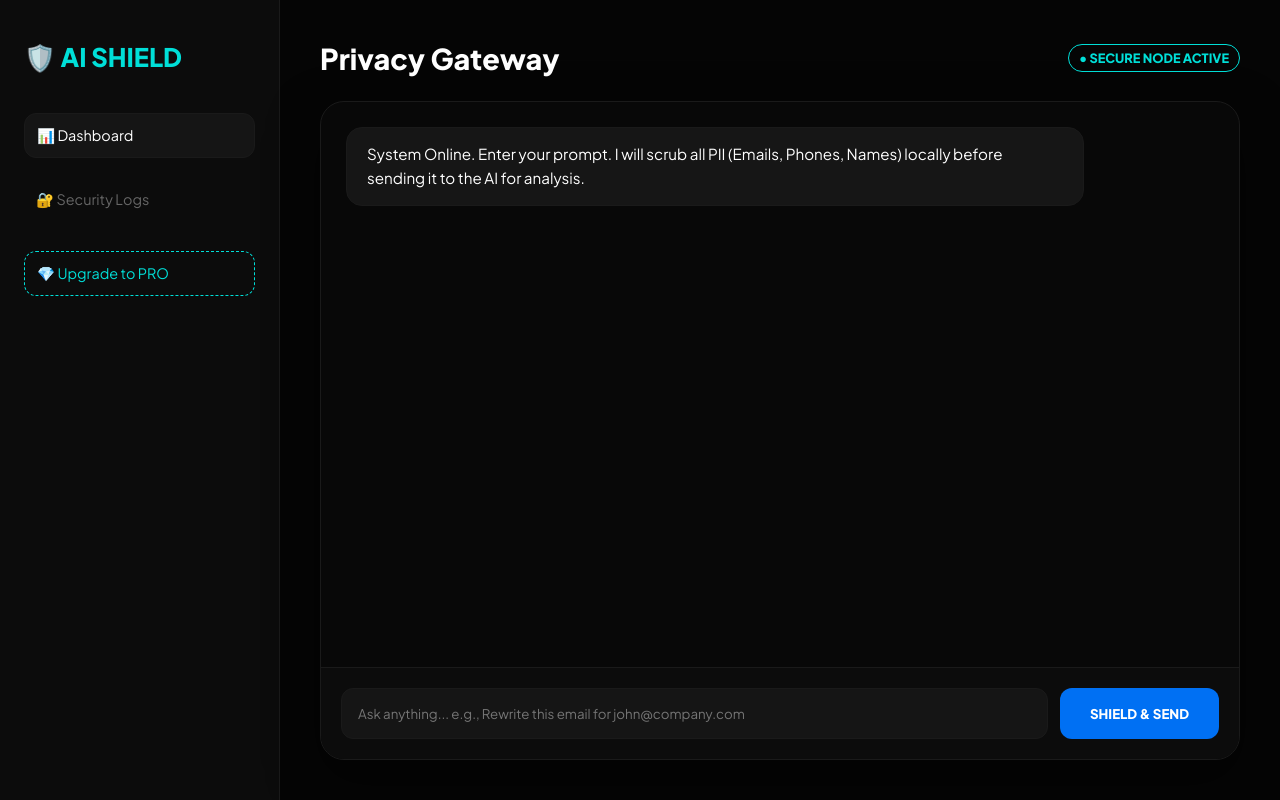
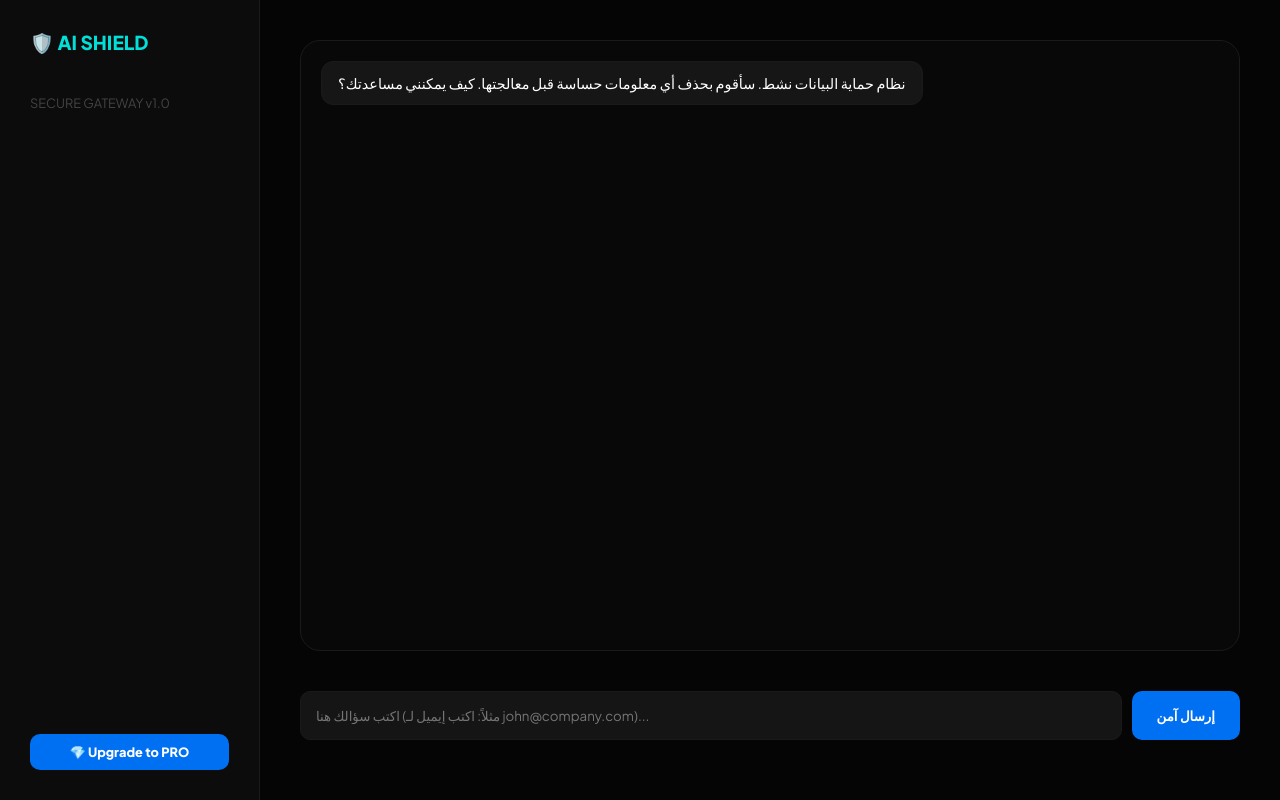
Before and after one commit to ghazghazibahaeddin-arch/clean-ai-project, a website: page index.html in a window 1280 px wide. Drawn offline with Linux system fonts and the light colour scheme.

Commit message:
Update index.html

```diff
--- a/index.html
+++ b/index.html
@@ -3,127 +3,80 @@
 <head>
     <meta charset="UTF-8">
     <meta name="viewport" content="width=device-width, initial-scale=1.0">
-    <title>AI SHIELD | Enterprise Privacy Gateway</title>
+    <title>AI SHIELD PRO | Enterprise Privacy</title>
     <link href="https://fonts.googleapis.com/css2?family=Plus+Jakarta+Sans:wght@400;600;800&display=swap" rel="stylesheet">
     <style>
-        :root { --bg: #050505; --card: #0c0c0c; --primary: #0070f3; --accent: #00dfd8; --text: #ffffff; --border: #1a1a1a; --danger: #ff3333; }
-        * { box-sizing: border-box; transition: all 0.2s; font-family: 'Plus Jakarta Sans', sans-serif; }
-        body { margin: 0; background: var(--bg); color: var(--text); display: flex; height: 100vh; overflow: hidden; }
-
-        .sidebar { width: 280px; background: var(--card); border-right: 1px solid var(--border); padding: 40px 24px; display: flex; flex-direction: column; gap: 20px; }
-        .logo { font-weight: 800; font-size: 1.6rem; color: var(--accent); margin-bottom: 20px; }
-        .nav-item { color: #666; text-decoration: none; padding: 12px; border-radius: 12px; cursor: pointer; display: flex; align-items: center; gap: 10px; font-size: 0.9rem; }
-        .nav-item.active { background: #151515; color: white; border: 1px solid var(--border); }
-
-        .main { flex: 1; padding: 40px; display: flex; flex-direction: column; gap: 25px; }
-        .chat-engine { flex: 1; background: #080808; border-radius: 24px; border: 1px solid var(--border); display: flex; flex-direction: column; overflow: hidden; box-shadow: 0 20px 50px rgba(0,0,0,0.5); }
-        #chatDisplay { flex: 1; padding: 25px; overflow-y: auto; display: flex; flex-direction: column; gap: 15px; }
-
-        .bubble { max-width: 85%; padding: 14px 20px; border-radius: 16px; font-size: 0.95rem; line-height: 1.6; }
-        .bubble.user { background: var(--primary); align-self: flex-end; color: white; }
-        .bubble.ai { background: #161616; border: 1px solid var(--border); align-self: flex-start; }
-        .bubble.shield-log { background: rgba(0, 223, 216, 0.05); border: 1px dashed var(--accent); color: var(--accent); align-self: center; font-size: 0.8rem; width: 100%; text-align: center; }
-
-        .input-area { padding: 20px; background: #0c0c0c; border-top: 1px solid var(--border); display: flex; gap: 12px; }
-        input { flex: 1; background: #151515; border: 1px solid var(--border); border-radius: 12px; color: white; padding: 16px; outline: none; }
-        .btn-send { background: var(--primary); color: white; border: none; padding: 0 30px; border-radius: 12px; cursor: pointer; font-weight: 700; }
-        .btn-send:disabled { opacity: 0.5; cursor: not-allowed; }
-
-        #toast { position: fixed; top: 20px; right: 20px; background: var(--danger); color: white; padding: 15px 25px; border-radius: 10px; display: none; z-index: 1000; font-weight: bold; }
+        :root { --bg: #050505; --card: #0c0c0c; --primary: #0070f3; --accent: #00dfd8; --text: #ffffff; --border: #1a1a1a; }
+        * { box-sizing: border-box; font-family: 'Plus Jakarta Sans', sans-serif; }
+        body { margin: 0; background: var(--bg); color: var(--text); display: flex; height: 100vh; }
+        .sidebar { width: 260px; background: var(--card); border-right: 1px solid var(--border); padding: 30px; display: flex; flex-direction: column; gap: 20px; }
+        .main { flex: 1; padding: 40px; display: flex; flex-direction: column; gap: 20px; }
+        .chat-box { flex: 1; background: #080808; border: 1px solid var(--border); border-radius: 20px; overflow-y: auto; padding: 20px; display: flex; flex-direction: column; gap: 10px; }
+        .msg { padding: 12px 16px; border-radius: 12px; max-width: 80%; font-size: 0.9rem; }
+        .user { background: var(--primary); align-self: flex-end; }
+        .ai { background: #161616; border: 1px solid var(--border); align-self: flex-start; }
+        .shield-msg { background: rgba(0, 223, 216, 0.1); color: var(--accent); align-self: center; font-size: 0.75rem; border: 1px dashed var(--accent); width: 100%; text-align: center; }
+        .input-area { display: flex; gap: 10px; padding: 20px 0; }
+        input { flex: 1; background: #151515; border: 1px solid var(--border); border-radius: 10px; color: white; padding: 15px; outline: none; }
+        button { background: var(--primary); color: white; border: none; padding: 0 25px; border-radius: 10px; cursor: pointer; font-weight: bold; }
     </style>
 </head>
 <body>
-
-    <div id="toast">🚨 PRIVACY VIOLATION BLOCKED & SCRUBBED</div>
-
     <div class="sidebar">
-        <div class="logo">🛡️ AI SHIELD</div>
-        <div class="nav-item active">📊 Dashboard</div>
-        <div class="nav-item" onclick="window.location.href='https://radhiayt.gumroad.com/l/ofuefu'">🔐 Security Logs</div>
-        <a href="https://radhiayt.gumroad.com/l/ofuefu" class="nav-item" style="color:var(--accent); border: 1px dashed var(--accent); margin-top:10px;">💎 Upgrade to PRO</a>
+        <div style="font-weight: 800; color: var(--accent); font-size: 1.2rem;">🛡️ AI SHIELD</div>
+        <div style="margin-top: 20px; color: #444; font-size: 0.8rem;">SECURE GATEWAY v1.0</div>
+        <button onclick="window.location.href='https://radhiayt.gumroad.com/l/ofuefu'" style="margin-top: auto; padding: 10px; font-size: 0.8rem;">💎 Upgrade to PRO</button>
     </div>
-
     <div class="main">
-        <header style="display: flex; justify-content: space-between; align-items: center;">
-            <h1 style="margin:0; font-size: 1.8rem; font-weight: 800;">Privacy Gateway</h1>
-            <div style="color: var(--accent); font-size: 0.8rem; font-weight: bold; border: 1px solid; padding: 5px 10px; border-radius: 20px;">● SECURE NODE ACTIVE</div>
-        </header>
-
-        <div class="chat-engine">
-            <div id="chatDisplay">
-                <div class="bubble ai">System Online. Enter your prompt. I will scrub all PII (Emails, Phones, Names) locally before sending it to the AI for analysis.</div>
-            </div>
-            <div class="input-area">
-                <input type="text" id="userInput" placeholder="Ask anything... e.g., Rewrite this email for john@company.com">
-                <button class="btn-send" id="sendBtn" onclick="processQuery()">SHIELD & SEND</button>
-            </div>
+        <div class="chat-box" id="chat">
+            <div class="msg ai">نظام حماية البيانات نشط. سأقوم بحذف أي معلومات حساسة قبل معالجتها. كيف يمكنني مساعدتك؟</div>
+        </div>
+        <div class="input-area">
+            <input type="text" id="userInput" placeholder="اكتب سؤالك هنا (مثلاً: اكتب إيميل لـ john@company.com)...">
+            <button onclick="process()">إرسال آمن</button>
         </div>
     </div>
 
     <script>
-        // ضع مفتاحك هنا - ضعه بين علامتي التنصيص
-        const GEMINI_API_KEY = "ضعه_هنا";
+        // ضع مفتاح API الخاص بك من Google AI Studio هنا
+        const API_KEY = "ضعه_هنا";
 
-        function showToast() {
-            const t = document.getElementById('toast');
-            t.style.display = 'block';
-            setTimeout(() => t.style.display = 'none', 3000);
+        function scrub(text) {
+            const emailRegex = /[a-zA-Z0-9._%+-]+@[a-zA-Z0-9.-]+\.[a-zA-Z]{2,}/g;
+            if(emailRegex.test(text)) {
+                return text.replace(emailRegex, "[EMAIL_HIDDEN]");
+            }
+            return text;
         }
 
-        function scrubData(text) {
-            let clean = text;
-            let detected = false;
+        async function process() {
+            const input = document.getElementById('userInput');
+            const chat = document.getElementById('chat');
+            const rawText = input.value;
+            if(!rawText) return;
 
-            const emailRegex = /[a-zA-Z0-9._%+-]+@[a-zA-Z0-9.-]+\.[a-zA-Z]{2,}/g;
-            const phoneRegex = /\+?\d{10,15}/g;
+            chat.innerHTML += `<div class="msg user">${rawText}</div>`;
+            const cleaned = scrub(rawText);
 
-            if(emailRegex.test(clean)) { clean = clean.replace(emailRegex, "[REDACTED_EMAIL]"); detected = true; }
-            if(phoneRegex.test(clean)) { clean = clean.replace(phoneRegex, "[REDACTED_PHONE]"); detected = true; }
-
-            if(detected) showToast();
-            return clean;
-        }
-
-        async function processQuery() {
-            const input = document.getElementById('userInput');
-            const display = document.getElementById('chatDisplay');
-            const btn = document.getElementById('sendBtn');
-            const userText = input.value;
-
-            if(!userText || GEMINI_API_KEY === "ضعه_هنا") {
-                alert("Please enter a message and make sure API Key is set.");
-                return;
+            if(cleaned !== rawText) {
+                chat.innerHTML += `<div class="msg shield-msg">🛡️ تم حجب بيانات حساسة: "${cleaned}"</div>`;
             }
 
-            btn.disabled = true;
-            display.innerHTML += `<div class="bubble user">${userText}</div>`;
-
-            // الدرع (Scrubbing)
-            const cleanText = scrubData(userText);
-            display.innerHTML += `<div class="bubble shield-log">🛡️ SHIELD ACTION: Sensitive data scrubbed. Sending secure prompt: "${cleanText}"</div>`;
-            input.value = "";
-            display.scrollTop = display.scrollHeight;
-
             try {
-                const response = await fetch(`https://generativelanguage.googleapis.com/v1beta/models/gemini-1.5-flash:generateContent?key=${GEMINI_API_KEY}`, {
+                const res = await fetch(`https://generativelanguage.googleapis.com/v1beta/models/gemini-1.5-flash:generateContent?key=${API_KEY}`, {
                     method: "POST",
                     headers: { "Content-Type": "application/json" },
-                    body: JSON.stringify({ contents: [{ parts: [{ text: cleanText }] }] })
+                    body: JSON.stringify({ contents: [{ parts: [{ text: cleaned }] }] })
                 });
-
-                const data = await response.json();
+                const data = await res.json();
                 const aiResponse = data.candidates[0].content.parts[0].text;
-
-                display.innerHTML += `<div class="bubble ai"><strong>Secure AI Response:</strong><br>${aiResponse}</div>`;
-            } catch (error) {
-                display.innerHTML += `<div class="bubble ai">Connection error. Check API Key or Console.</div>`;
+                chat.innerHTML += `<div class="msg ai">${aiResponse}</div>`;
+            } catch (e) {
+                chat.innerHTML += `<div class="msg ai">خطأ في الاتصال. تأكد من وضع API Key الصحيح.</div>`;
             }
-
-            btn.disabled = false;
-            display.scrollTop = display.scrollHeight;
+            input.value = "";
+            chat.scrollTop = chat.scrollHeight;
         }
-
-        document.getElementById('userInput').addEventListener('keypress', (e) => { if(e.key === 'Enter') processQuery(); });
     </script>
 </body>
 </html>
```
